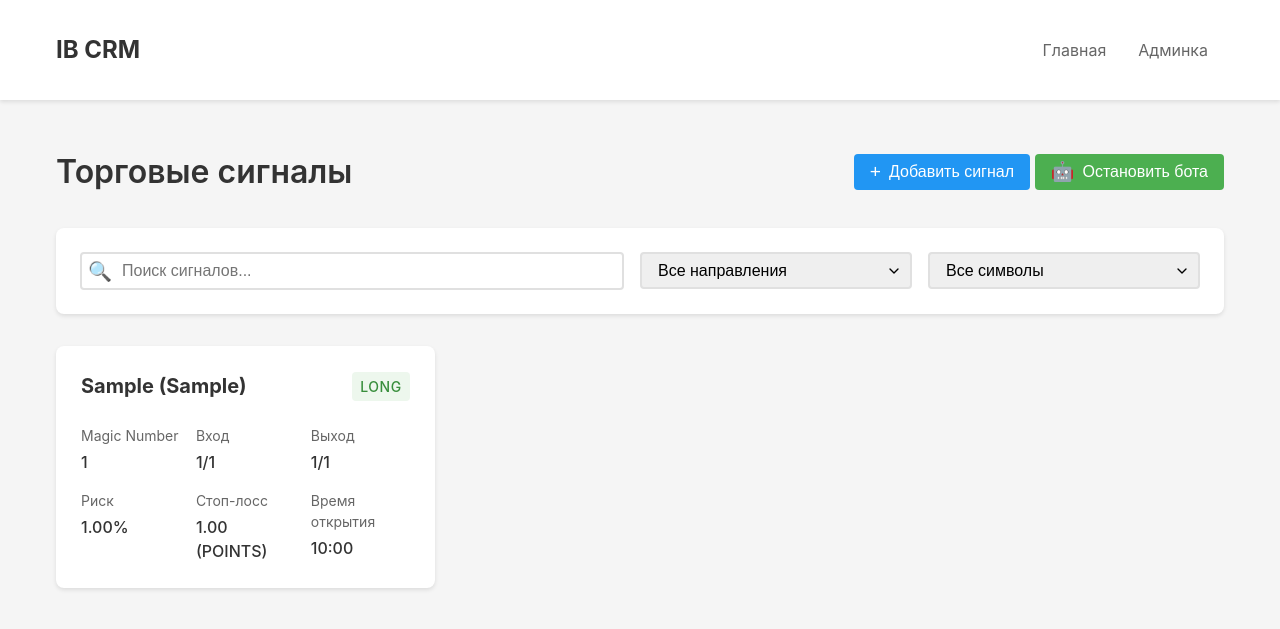
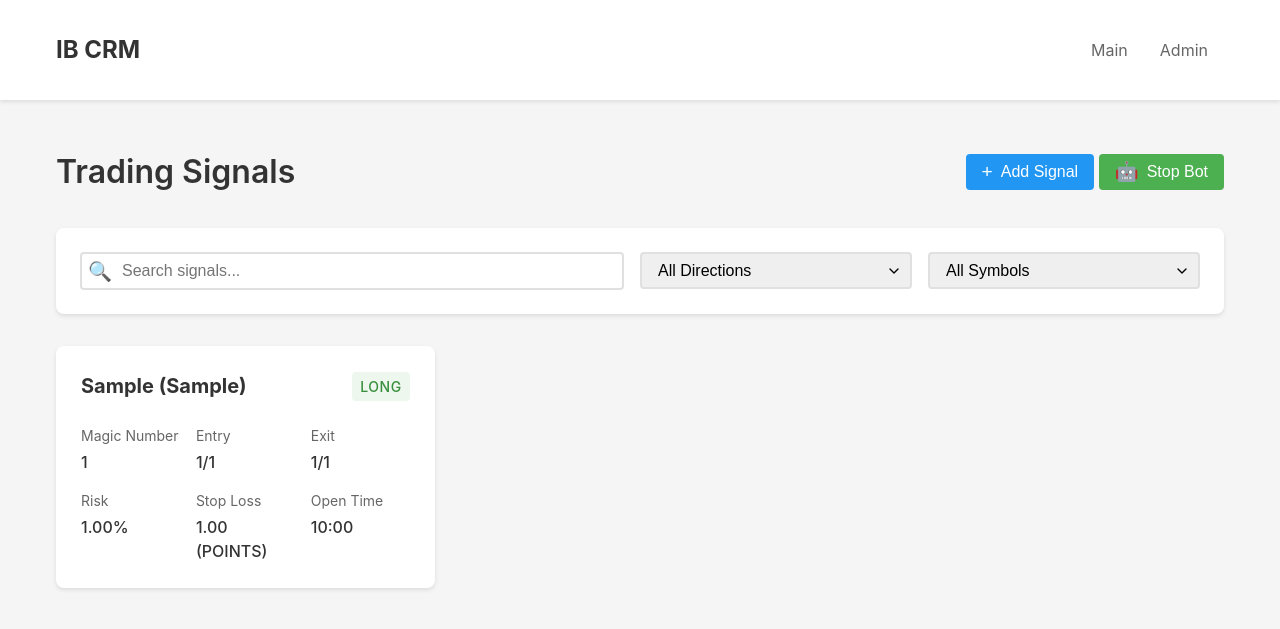
Before and after one commit to kvazymir1199/IB-CRM, a Django app: page / in a window 1280 px wide. Shown: the top 629 px of the page. Run offline with Django 4.2, Linux system fonts and the light colour scheme; tables that the repository leaves empty hold one stand-in row (values such as "Sample post"); parts of the project's set-up code (start-up, migrations or seed data) failed here and were passed over.

Commit message:
Translate application to English: templates, forms, and messages

```diff
--- a/crm_project/signals/models.py
+++ b/crm_project/signals/models.py
@@ -22,8 +22,8 @@ class Symbol(models.Model):
 
     class Meta:
         ordering = ['financial_instrument']
-        verbose_name = 'Символ'
-        verbose_name_plural = 'Символы'
+        verbose_name = 'Symbol'
+        verbose_name_plural = 'Symbols'
 
 
 class Signal(models.Model):
@@ -36,7 +36,7 @@ class Signal(models.Model):
     symbol = models.ForeignKey(
         Symbol,
         on_delete=models.PROTECT,
-        verbose_name='Символ'
+        verbose_name='Symbol'
     )
     stoploss = models.DecimalField(max_digits=10, decimal_places=2)
     stoploss_type = models.CharField(
--- a/crm_project/signals/static/signals/js/forms.js
+++ b/crm_project/signals/static/signals/js/forms.js
@@ -19,15 +19,15 @@ const forms = {
             });
 
             if (response.ok) {
-                showNotification('Успех', 'Сигнал успешно добавлен');
+                showNotification('Success', 'Signal created successfully');
                 modal.close();
                 window.location.reload();
             } else {
                 const error = await response.json();
-                showNotification('Ошибка', error.message || 'Произошла ошибка при добавлении сигнала', 'error');
+                showNotification('Error', error.message || 'An error occurred while creating a signal', 'error');
             }
         } catch (error) {
-            showNotification('Ошибка', 'Произошла ошибка при отправке формы', 'error');
+            showNotification('Error', 'An error occurred while sending the form', 'error');
         }
     },
 
--- a/crm_project/signals/static/signals/js/main.js
+++ b/crm_project/signals/static/signals/js/main.js
@@ -77,17 +77,17 @@ document.addEventListener('DOMContentLoaded', function () {
                     if (response.ok) {
                         symbols = await response.json();
                     } else {
-                        showNotification('error', 'Ошибка!', 'Не удалось загрузить список символов');
+                        showNotification('error', 'Error!', 'Failed to load symbol list');
                     }
                 } catch (error) {
-                    showNotification('error', 'Ошибка!', 'Не удалось загрузить список символов');
+                    showNotification('error', 'Error!', 'Failed to load symbol list');
                 }
 
                 const fields = [
                     { name: 'magic_number', label: 'Magic Number', type: 'number' },
                     {
                         name: 'symbol',
-                        label: 'Символ',
+                        label: 'Symbol',
                         type: 'select',
                         options: symbols.map(symbol => ({
                             value: symbol.id,
@@ -96,66 +96,66 @@ document.addEventListener('DOMContentLoaded', function () {
                     },
                     {
                         name: 'entry_month',
-                        label: 'Месяц входа',
+                        label: 'Month of entry',
                         type: 'select',
                         options: [
-                            { value: 1, label: 'Январь' },
-                            { value: 2, label: 'Февраль' },
-                            { value: 3, label: 'Март' },
-                            { value: 4, label: 'Апрель' },
-                            { value: 5, label: 'Май' },
-                            { value: 6, label: 'Июнь' },
-                            { value: 7, label: 'Июль' },
-                            { value: 8, label: 'Август' },
-                            { value: 9, label: 'Сентябрь' },
-                            { value: 10, label: 'Октябрь' },
-                            { value: 11, label: 'Ноябрь' },
-                            { value: 12, label: 'Декабрь' }
+                            { value: 1, label: 'January' },
+                            { value: 2, label: 'February' },
+                            { value: 3, label: 'March' },
+                            { value: 4, label: 'April' },
+                            { value: 5, label: 'May' },
+                            { value: 6, label: 'June' },
+                            { value: 7, label: 'July' },
+                            { value: 8, label: 'August' },
+                            { value: 9, label: 'September' },
+                            { value: 10, label: 'October' },
+                            { value: 11, label: 'November' },
+                            { value: 12, label: 'December' }
                         ]
                     },
-                    { name: 'entry_day', label: 'День входа', type: 'number', min: 1, max: 31 },
+                    { name: 'entry_day', label: 'Day of entry', type: 'number', min: 1, max: 31 },
                     {
                         name: 'takeprofit_month',
-                        label: 'Месяц выхода',
+                        label: 'Month of exit',
                         type: 'select',
                         options: [
-                            { value: 1, label: 'Январь' },
-                            { value: 2, label: 'Февраль' },
-                            { value: 3, label: 'Март' },
-                            { value: 4, label: 'Апрель' },
-                            { value: 5, label: 'Май' },
-                            { value: 6, label: 'Июнь' },
-                            { value: 7, label: 'Июль' },
-                            { value: 8, label: 'Август' },
-                            { value: 9, label: 'Сентябрь' },
-                            { value: 10, label: 'Октябрь' },
-                            { value: 11, label: 'Ноябрь' },
-                            { value: 12, label: 'Декабрь' }
+                            { value: 1, label: 'January' },
+                            { value: 2, label: 'February' },
+                            { value: 3, label: 'March' },
+                            { value: 4, label: 'April' },
+                            { value: 5, label: 'May' },
+                            { value: 6, label: 'June' },
+                            { value: 7, label: 'July' },
+                            { value: 8, label: 'August' },
+                            { value: 9, label: 'September' },
+                            { value: 10, label: 'October' },
+                            { value: 11, label: 'November' },
+                            { value: 12, label: 'December' }
                         ]
                     },
-                    { name: 'takeprofit_day', label: 'День выхода', type: 'number', min: 1, max: 31 },
-                    { name: 'stoploss', label: 'Стоп-лосс', type: 'number', step: '0.01' },
-                    { name: 'risk', label: 'Риск (%)', type: 'number', step: '0.01' },
+                    { name: 'takeprofit_day', label: 'Day of exit', type: 'number', min: 1, max: 31 },
+                    { name: 'stoploss', label: 'Stop loss', type: 'number', step: '0.01' },
+                    { name: 'risk', label: 'Risk (%)', type: 'number', step: '0.01' },
                     {
                         name: 'stoploss_type',
-                        label: 'Тип стоп-лосса',
+                        label: 'Stop loss type',
                         type: 'select',
                         options: [
-                            { value: 'POINTS', label: 'Пункты' },
-                            { value: 'PERCENTAGE', label: 'Проценты' }
+                            { value: 'POINTS', label: 'Points' },
+                            { value: 'PERCENTAGE', label: 'Percentage' }
                         ]
                     },
                     {
                         name: 'direction',
-                        label: 'Направление',
+                        label: 'Direction',
                         type: 'select',
                         options: [
                             { value: 'LONG', label: 'Long' },
                             { value: 'SHORT', label: 'Short' }
                         ]
                     },
-                    { name: 'open_time', label: 'Время открытия', type: 'time' },
-                    { name: 'close_time', label: 'Время закрытия', type: 'time' }
+                    { name: 'open_time', label: 'Open time', type: 'time' },
+                    { name: 'close_time', label: 'Close time', type: 'time' }
                 ];
 
                 seasonalSignalFields.innerHTML = '';
@@ -175,7 +175,7 @@ document.addEventListener('DOMContentLoaded', function () {
                             if (field.name === 'symbol') {
                                 const emptyOption = document.createElement('option');
                                 emptyOption.value = '';
-                                emptyOption.textContent = 'Выберите символ';
+                                emptyOption.textContent = 'Select symbol';
                                 input.appendChild(emptyOption);
                             }
                             field.options.forEach(option => {
@@ -237,17 +237,17 @@ document.addEventListener('DOMContentLoaded', function () {
                     const responseData = await response.json();
 
                     if (response.ok) {
-                        showNotification('success', 'Успех!', 'Сигнал успешно создан');
+                        showNotification('success', 'Success!', 'Signal created successfully');
                         modal.style.display = 'none';
                         setTimeout(() => {
                             window.location.reload();
                         }, 1000);
                     } else {
-                        let errorMessage = responseData.error || responseData.magic_number?.[0] || 'Произошла ошибка при создании сигнала';
-                        showNotification('error', 'Ошибка!', errorMessage);
+                        let errorMessage = responseData.error || responseData.magic_number?.[0] || 'An error occurred while creating a signal';
+                        showNotification('error', 'Error!', errorMessage);
                     }
                 } catch (error) {
-                    showNotification('error', 'Ошибка!', 'Произошла ошибка при отправке формы');
+                    showNotification('error', 'Error!', 'An error occurred while sending the form');
                 }
             });
         }
@@ -327,18 +327,18 @@ document.addEventListener('DOMContentLoaded', function () {
                     console.log('Response data:', responseData);
 
                     if (response.ok) {
-                        showNotification('success', 'Успех!', 'Сигнал успешно обновлен');
+                        showNotification('success', 'Success!', 'Signal updated successfully');
                         closeModal();
                         setTimeout(() => {
                             window.location.reload();
                         }, 1000);
                     } else {
-                        let errorMessage = responseData.error || responseData.magic_number?.[0] || 'Произошла ошибка при обновлении сигнала';
-                        showNotification('error', 'Ошибка!', errorMessage);
+                        let errorMessage = responseData.error || responseData.magic_number?.[0] || 'An error occurred while updating the signal';
+                        showNotification('error', 'Error!', errorMessage);
                     }
                 } catch (error) {
                     console.error('Error:', error);
-                    showNotification('error', 'Ошибка!', 'Произошла ошибка при отправке данных');
+                    showNotification('error', 'Error!', 'An error occurred while sending data');
                 }
             });
         }
--- a/crm_project/signals/static/signals/js/modal.js
+++ b/crm_project/signals/static/signals/js/modal.js
@@ -59,34 +59,34 @@ const modal = {
         if (type === 'seasonal') {
             const fields = [
                 { name: 'magic_number', label: 'Magic Number', type: 'number' },
-                { name: 'symbol', label: 'Символ', type: 'text' },
-                { name: 'month', label: 'Месяц', type: 'number', min: 1, max: 12 },
-                { name: 'entry_month', label: 'Месяц входа', type: 'number', min: 1, max: 12 },
-                { name: 'entry_day', label: 'День входа', type: 'number', min: 1, max: 31 },
-                { name: 'takeprofit_month', label: 'Месяц выхода', type: 'number', min: 1, max: 12 },
-                { name: 'takeprofit_day', label: 'День выхода', type: 'number', min: 1, max: 31 },
-                { name: 'stoploss', label: 'Стоп-лосс', type: 'number', step: '0.01' },
-                { name: 'risk', label: 'Риск (%)', type: 'number', step: '0.01' },
+                { name: 'symbol', label: 'Symbol', type: 'text' },
+                { name: 'month', label: 'Month', type: 'number', min: 1, max: 12 },
+                { name: 'entry_month', label: 'Month of entry', type: 'number', min: 1, max: 12 },
+                { name: 'entry_day', label: 'Day of entry', type: 'number', min: 1, max: 31 },
+                { name: 'takeprofit_month', label: 'Month of exit', type: 'number', min: 1, max: 12 },
+                { name: 'takeprofit_day', label: 'Day of exit', type: 'number', min: 1, max: 31 },
+                { name: 'stoploss', label: 'Stop loss', type: 'number', step: '0.01' },
+                { name: 'risk', label: 'Risk (%)', type: 'number', step: '0.01' },
                 {
                     name: 'stoploss_type',
-                    label: 'Тип стоп-лосса',
+                    label: 'Stop loss type',
                     type: 'select',
                     options: [
-                        { value: 'POINTS', label: 'Пункты' },
-                        { value: 'PERCENTAGE', label: 'Проценты' }
+                        { value: 'POINTS', label: 'Points' },
+                        { value: 'PERCENTAGE', label: 'Percentage' }
                     ]
                 },
                 {
                     name: 'direction',
-                    label: 'Направление',
+                    label: 'Direction',
                     type: 'select',
                     options: [
                         { value: 'LONG', label: 'Long' },
                         { value: 'SHORT', label: 'Short' }
                     ]
                 },
-                { name: 'open_time', label: 'Время открытия', type: 'time' },
-                { name: 'close_time', label: 'Время закрытия', type: 'time' }
+                { name: 'open_time', label: 'Open time', type: 'time' },
+                { name: 'close_time', label: 'Close time', type: 'time' }
             ];
 
             seasonalFields.innerHTML = '';
--- a/crm_project/signals/templates/signals/base.html
+++ b/crm_project/signals/templates/signals/base.html
@@ -2,7 +2,7 @@
 {% load signal_filters %}
 
 <!DOCTYPE html>
-<html lang="ru">
+<html lang="en">
 <head>
     <meta charset="UTF-8">
     <meta name="viewport" content="width=device-width, initial-scale=1.0">
@@ -22,8 +22,8 @@
         <div class="container">
             <a href="{% url 'signals:home' %}" class="navbar-brand">IB CRM</a>
             <div class="navbar-menu">
-                <a href="{% url 'signals:home' %}" class="nav-link">Главная</a>
-                <a href="{% url 'admin:index' %}" class="nav-link">Админка</a>
+                <a href="{% url 'signals:home' %}" class="nav-link">Main</a>
+                <a href="{% url 'admin:index' %}" class="nav-link">Admin</a>
             </div>
         </div>
     </nav>
@@ -32,33 +32,33 @@
         {% block content %}{% endblock %}
     </div>
 
-    <!-- Модальное окно для добавления сигнала -->
+    <!-- Modal window for adding a signal -->
     <div id="signalModal" class="modal">
         <div class="modal-content">
             <div class="modal-header">
-                <h2>Добавить сигнал</h2>
-                <button class="close" aria-label="Закрыть">&times;</button>
+                <h2>Create Signal</h2>
+                <button class="close" aria-label="Close">&times;</button>
             </div>
 
             <div class="modal-body">
                 <div class="signal-type-selector">
                     <button class="signal-type-btn active" data-type="seasonal">
                         <i class="fas fa-calendar-alt"></i>
-                        Сезонный сигнал
+                        Seasonal Signal
                     </button>
-                    <!-- Здесь можно добавить другие типы сигналов -->
+                    <!-- Other signal types can be added here -->
                 </div>
 
                 <form id="signalForm" class="signal-form">
                     {% csrf_token %}
                     <div id="seasonalSignalFields" class="form-grid">
-                        <!-- Поля будут добавлены динамически через JavaScript -->
+                        <!-- Fields will be added dynamically via JavaScript -->
                     </div>
                     <div class="modal-footer">
-                        <button type="button" class="btn btn-secondary close-btn">Отмена</button>
+                        <button type="button" class="btn btn-secondary close-btn">Cancel</button>
                         <button type="submit" class="btn btn-primary">
                             <i class="fas fa-save"></i>
-                            Сохранить
+                            Save
                         </button>
                     </div>
                 </form>
--- a/crm_project/signals/templates/signals/home.html
+++ b/crm_project/signals/templates/signals/home.html
@@ -1,37 +1,37 @@
 {% extends 'signals/base.html' %}
 
-{% block title %}Торговые сигналы{% endblock %}
+{% block title %}Trading Signals{% endblock %}
 
 {% block content %}
 <div class="page-header">
-    <h1>Торговые сигналы</h1>
+    <h1>Trading Signals</h1>
     <div class="header-buttons">
         <button class="btn btn-primary" id="addSignalBtn">
             <span class="btn-icon">+</span>
-            Добавить сигнал
+            Add Signal
         </button>
         <button class="btn" id="toggleBotBtn">
             <span class="btn-icon">🤖</span>
-            <span class="bot-status">Запустить бота</span>
+            <span class="bot-status">Start Bot</span>
         </button>
     </div>
 </div>
 
 <div class="filters">
     <div class="search-box">
-        <input type="text" class="form-control" placeholder="Поиск сигналов...">
+        <input type="text" class="form-control" placeholder="Search signals...">
         <span class="search-icon">🔍</span>
     </div>
     <div class="filter-group">
         <select class="form-control">
-            <option value="">Все направления</option>
+            <option value="">All Directions</option>
             <option value="long">Long</option>
             <option value="short">Short</option>
         </select>
     </div>
     <div class="filter-group">
         <select class="form-control">
-            <option value="">Все символы</option>
+            <option value="">All Symbols</option>
             <option value="silver">Silver</option>
             <option value="gold">Gold</option>
         </select>
@@ -52,23 +52,23 @@
                 <span class="signal-value">{{ signal.magic_number }}</span>
             </div>
             <div class="signal-info">
-                <span class="signal-label">Вход</span>
+                <span class="signal-label">Entry</span>
                 <span class="signal-value">{{ signal.entry_month }}/{{ signal.entry_day }}</span>
             </div>
             <div class="signal-info">
-                <span class="signal-label">Выход</span>
+                <span class="signal-label">Exit</span>
                 <span class="signal-value">{{ signal.takeprofit_month }}/{{ signal.takeprofit_day }}</span>
             </div>
             <div class="signal-info">
-                <span class="signal-label">Риск</span>
+                <span class="signal-label">Risk</span>
                 <span class="signal-value">{{ signal.risk }}%</span>
             </div>
             <div class="signal-info">
-                <span class="signal-label">Стоп-лосс</span>
+                <span class="signal-label">Stop Loss</span>
                 <span class="signal-value">{{ signal.stoploss }} ({{ signal.stoploss_type }})</span>
             </div>
             <div class="signal-info">
-                <span class="signal-label">Время открытия</span>
+                <span class="signal-label">Open Time</span>
                 <span class="signal-value">{{ signal.open_time|date:"H:i" }}</span>
             </div>
         </div>
@@ -78,10 +78,10 @@
 {% else %}
 <div class="empty-state">
     <div class="empty-state-icon">📊</div>
-    <div class="empty-state-text">Пока нет сигналов</div>
+    <div class="empty-state-text">No signals yet</div>
     <button class="btn btn-primary" id="addFirstSignalBtn">
         <span class="btn-icon">+</span>
-        Добавить первый сигнал
+        Add First Signal
     </button>
 </div>
 {% endif %}
@@ -93,14 +93,14 @@ document.addEventListener('DOMContentLoaded', function() {
     const toggleBotBtn = document.getElementById('toggleBotBtn');
     const botStatus = toggleBotBtn.querySelector('.bot-status');
 
-    // Получаем начальное состояние бота
+    // Get initial bot state
     fetch('/trading_bot/api/bot/state/')
         .then(response => response.json())
         .then(data => {
             updateBotButton(data.is_running);
         });
 
-    // Обработчик клика по кнопке
+    // Button click handler
     toggleBotBtn.addEventListener('click', function() {
         fetch('/trading_bot/api/bot/toggle/', {
             method: 'POST',
@@ -116,10 +116,10 @@ document.addEventListener('DOMContentLoaded', function() {
 
     function updateBotButton(isRunning) {
         toggleBotBtn.className = `btn ${isRunning ? 'btn-success' : 'btn-secondary'}`;
-        botStatus.textContent = isRunning ? 'Остановить бота' : 'Запустить бота';
+        botStatus.textContent = isRunning ? 'Stop Bot' : 'Start Bot';
     }
 
-    // Функция для получения CSRF токена
+    // Function to get CSRF token
     function getCookie(name) {
         let cookieValue = null;
         if (document.cookie && document.cookie !== '') {
--- a/crm_project/signals/urls.py
+++ b/crm_project/signals/urls.py
@@ -12,6 +12,5 @@ router.register(r'symbols', views.SymbolViewSet, basename='symbol')
 urlpatterns = [
     path('', views.home, name='home'),
     path('signal/<int:signal_id>/', views.signal_detail, name='signal_detail'),
-    # Включаем URL-ы из router
     path('api/signals/', include(router.urls)),
 ]
--- a/crm_project/signals/views.py
+++ b/crm_project/signals/views.py
@@ -14,18 +14,18 @@ from .serializers import SeasonalSignalSerializer, SymbolSerializer
 
 # Словарь для отображения месяцев
 MONTHS = {
-    1: 'Январь',
-    2: 'Февраль',
-    3: 'Март',
-    4: 'Апрель',
-    5: 'Май',
-    6: 'Июнь',
-    7: 'Июль',
-    8: 'Август',
-    9: 'Сентябрь',
-    10: 'Октябрь',
-    11: 'Ноябрь',
-    12: 'Декабрь'
+    1: 'January',
+    2: 'February',
+    3: 'March',
+    4: 'April',
+    5: 'May',
+    6: 'June',
+    7: 'July',
+    8: 'August',
+    9: 'September',
+    10: 'October',
+    11: 'November',
+    12: 'December'
 }
 
 
@@ -70,18 +70,18 @@ class SeasonalSignalViewSet(viewsets.ModelViewSet):
             return Response(
                 {
                     "id": serializer.instance.id,
-                    "message": "Сигнал успешно создан"
+                    "message": "Signal created successfully"
                 },
                 status=status.HTTP_201_CREATED,
             )
         except IntegrityError as e:
             if "UNIQUE constraint" in str(e):
                 return Response(
-                    {"error": "Сигнал с таким Magic Number уже существует"},
+                    {"error": "Signal with this Magic Number already exists"},
                     status=status.HTTP_400_BAD_REQUEST,
                 )
             return Response(
-                {"error": "Ошибка при сохранении сигнала"},
+                {"error": "Error saving signal"},
                 status=status.HTTP_400_BAD_REQUEST,
             )
         except Exception as e:
@@ -97,13 +97,13 @@ class SeasonalSignalViewSet(viewsets.ModelViewSet):
             serializer.is_valid(raise_exception=True)
             self.perform_update(serializer)
             return Response({
-                "message": "Сигнал успешно обновлен",
+                "message": "Signal updated successfully",
                 "id": instance.id
             })
         except ValidationError as e:
             return Response(
                 {
-                    "error": "Ошибка валидации: " + ", ".join(e.messages)
+                    "error": "Validation error: " + ", ".join(e.messages)
                 },
                 status=status.HTTP_400_BAD_REQUEST
             )
--- a/crm_project/trading_bot/bot_signal_manager.py
+++ b/crm_project/trading_bot/bot_signal_manager.py
@@ -41,7 +41,6 @@ class TradingHours:
     status: str
     start: datetime
     end: datetime
-
 
 
 
```
Also changed, not shown: crm_project/signals/templates/signals/signal_detail.html (+43 -43 lines), crm_project/trading_bot/models.py (+15 -15 lines), crm_project/signals/migrations/0001_initial.py, crm_project/trading_bot/migrations/0001_initial.py, 1 other file.
